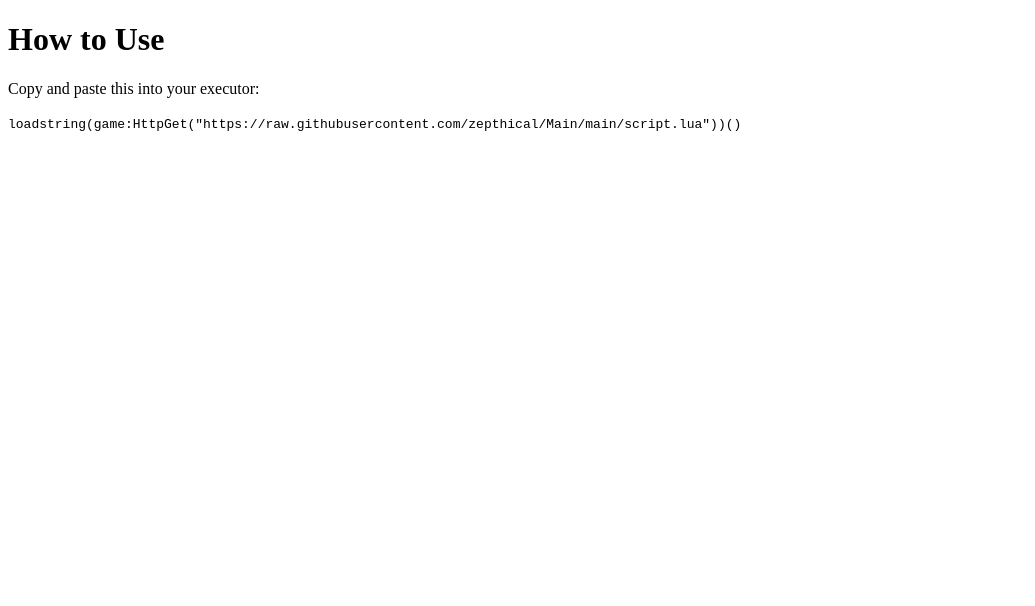
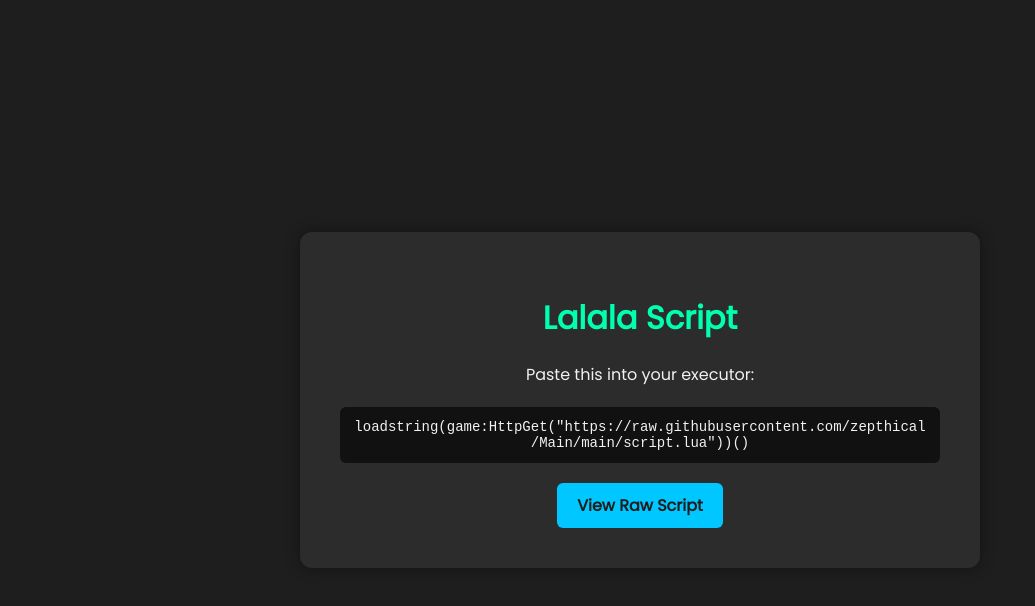
Before and after one commit to zepthical/Main, a plain HTML site: page index.html in a window 1280 px wide. Shown: the whole page, without its empty margins (0-1035 px from the left). Drawn offline with Linux system fonts and the light colour scheme.

Commit message:
Update index.html

```diff
--- a/index.html
+++ b/index.html
@@ -1,11 +1,81 @@
 <!DOCTYPE html>
-<html>
+<html lang="en">
 <head>
-  <title>How to Use the Script</title>
+  <meta charset="UTF-8">
+  <title>Lalala Script | How to Use</title>
+  <link href="https://fonts.googleapis.com/css2?family=Poppins&display=swap" rel="stylesheet">
+  <style>
+    body {
+      margin: 0;
+      font-family: 'Poppins', sans-serif;
+      background-color: #1e1e1e;
+      color: #f1f1f1;
+      display: flex;
+      align-items: center;
+      justify-content: center;
+      height: 100vh;
+    }
+
+    .container {
+      background-color: #2c2c2c;
+      padding: 40px;
+      border-radius: 12px;
+      box-shadow: 0 0 15px rgba(0, 0, 0, 0.4);
+      text-align: center;
+      max-width: 600px;
+    }
+
+    h1 {
+      color: #00ffae;
+      margin-bottom: 20px;
+    }
+
+    p {
+      margin-bottom: 20px;
+    }
+
+    code {
+      display: block;
+      background-color: #111;
+      padding: 12px;
+      border-radius: 6px;
+      font-size: 14px;
+      word-wrap: break-word;
+    }
+
+    a {
+      color: #00c7ff;
+      text-decoration: none;
+    }
+
+    a:hover {
+      text-decoration: underline;
+    }
+
+    .button {
+      display: inline-block;
+      margin-top: 20px;
+      padding: 10px 20px;
+      background-color: #00c7ff;
+      color: #1e1e1e;
+      border: none;
+      border-radius: 6px;
+      text-decoration: none;
+      font-weight: bold;
+      transition: background-color 0.3s;
+    }
+
+    .button:hover {
+      background-color: #00aacc;
+    }
+  </style>
 </head>
 <body>
-  <h1>How to Use</h1>
-  <p>Copy and paste this into your executor:</p>
-  <code>loadstring(game:HttpGet("https://raw.githubusercontent.com/zepthical/Main/main/script.lua"))()</code>
+  <div class="container">
+    <h1>Lalala Script</h1>
+    <p>Paste this into your executor:</p>
+    <code>loadstring(game:HttpGet("https://raw.githubusercontent.com/zepthical/Main/main/script.lua"))()</code>
+    <a class="button" href="https://raw.githubusercontent.com/zepthical/Main/main/script.lua" target="_blank">View Raw Script</a>
+  </div>
 </body>
 </html>
```
